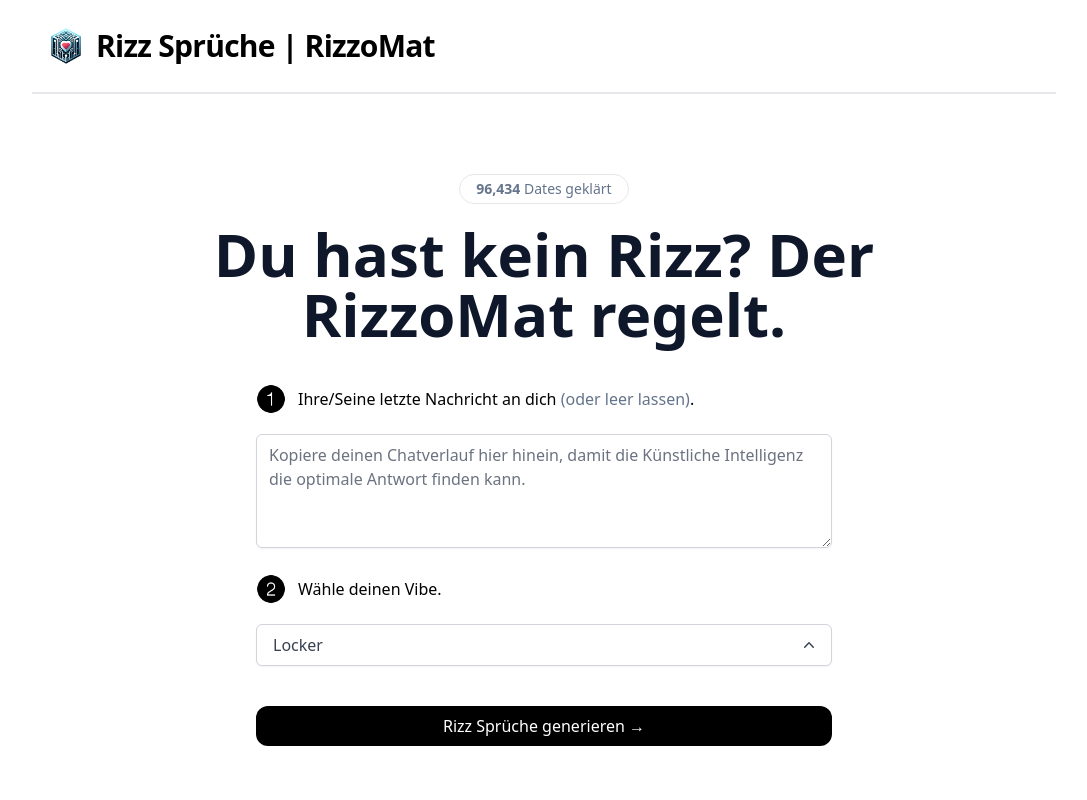
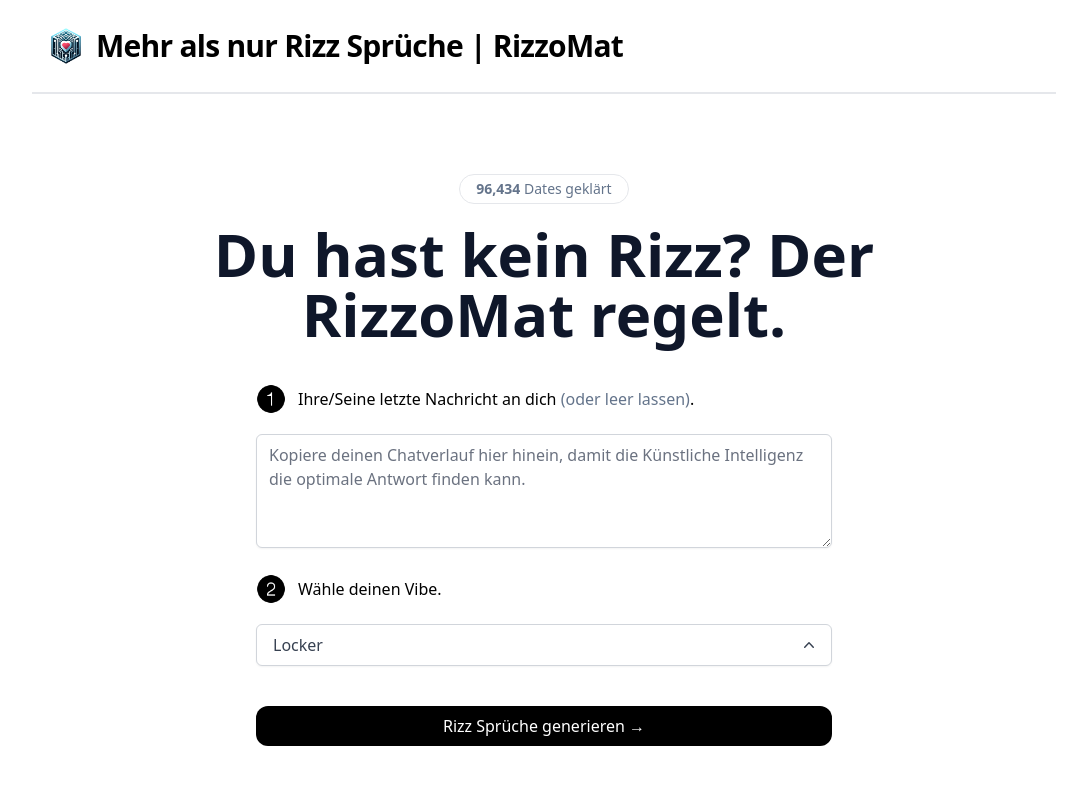
Before and after one commit to p100x/ai_wingman, a Next.js app: page / in a window 1280 px wide. Shown: the top 800 px of the page, without its empty margins (96-1183 px from the left). Built offline with nearby package versions, Linux system fonts and the light colour scheme.

Commit message:
Update Header.tsx

```diff
--- a/components/Header.tsx
+++ b/components/Header.tsx
@@ -11,7 +11,7 @@ export default function Header() {
           className="sm:w-9 sm:h-9 w-8 h-8"
         />
         <h1 className="sm:text-3xl text-2xl font-bold ml-2 tracking-tight">
-        Rizz Sprüche | RizzoMat
+        Mehr als nur Rizz Sprüche | RizzoMat
         </h1>
       </Link>
 
```
